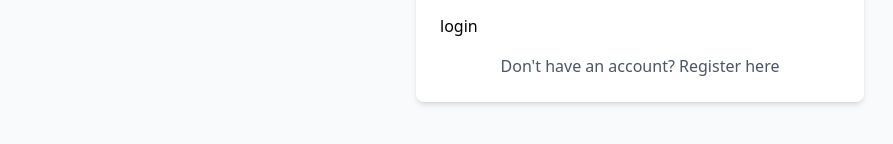
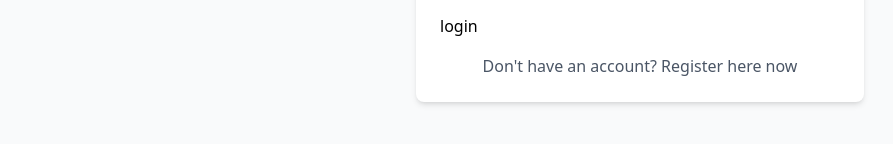
Before and after one commit to chedli01/task_management_devops, a React app in the folder app-code/prod/frontend/: page /login in a window 1280 px wide. Shown: the part 400-544 px from the top of the page, without its empty margins (0-893 px from the left). Built offline with nearby package versions, Linux system fonts and the light colour scheme; no server answers; the HTML template or start-up script is replaced by a standard one.

Commit message:
minor changes

```diff
--- a/app-code/prod/frontend/src/components/auth/LoginForm.tsx
+++ b/app-code/prod/frontend/src/components/auth/LoginForm.tsx
@@ -65,7 +65,7 @@ const LoginForm: React.FC = () => {
         <p className="text-center mt-4 text-gray-600">
           Don't have an account?{' '}
           <Link to="/register" className="text-primary-600 hover:underline">
-            Register here
+            Register here now
           </Link>
         </p>
       </Card>
```
Also changed, not shown: 2 other files (tests, documents, lock files or other folders).
